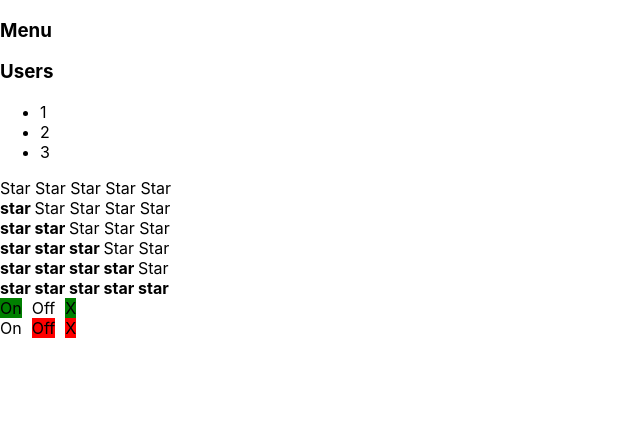
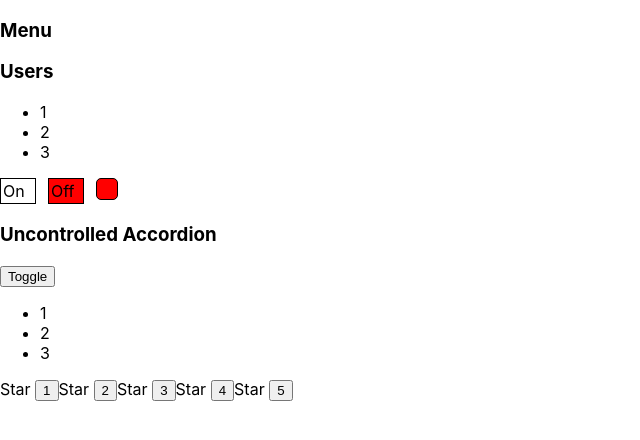
Before and after one commit to ivan-kevra/react-kkp, a React (Create React App) app: page / in a window 1280 px wide. Shown: the top 440 px of the page, without its empty margins (0-640 px from the left). Built offline with nearby package versions, Linux system fonts and the light colour scheme.

Commit message:
3rd lesson

```diff
--- a/src/App.tsx
+++ b/src/App.tsx
@@ -3,6 +3,8 @@ import './App.css';
 import {Rating} from "./Components/Rating/Rating";
 import {OnOff} from "./Components/OnOff/OnOff";
 import {Accordion} from "./Components/Accordion/Accordion";
+import {UncontrolledAccordion} from "./Components/UncontrolledAccordion/UncontrolledAccordion";
+import {UncontrolledRating} from "./Components/UncontrolledRating/UncontrolledRating";
 
 const App = () => {
     return (
@@ -10,18 +12,19 @@ const App = () => {
             {/*<PageTitle title={'This is APP Component'}/>*/}
             {/*<PageTitle title={'My friends'}/>*/}
             {/*Article 1*/}
-            {/*<Rating value={3}/>*/}
+            {/*<UncontrolledRating value={3}/>*/}
             <Accordion titleValue={'Menu'} collapsed={true}/>
             <Accordion titleValue={'Users'} collapsed={false}/>
             {/*Article 2*/}
-            <Rating value={0}/>
-            <Rating value={1}/>
-            <Rating value={2}/>
-            <Rating value={3}/>
-            <Rating value={4}/>
-            <Rating value={5}/>
-            <OnOff selected={true}/>
-            <OnOff selected={false}/>
+            {/*<UncontrolledRating value={0}/>*/}
+            {/*<UncontrolledRating value={1}/>*/}
+            {/*<UncontrolledRating value={2}/>*/}
+            {/*<UncontrolledRating value={3}/>*/}
+            {/*<UncontrolledRating value={4}/>*/}
+            {/*<UncontrolledRating value={5}/>*/}
+            <OnOff/>
+            <UncontrolledAccordion/>
+            <UncontrolledRating/>
         </div>
     );
 }
@@ -34,5 +37,4 @@ const PageTitle = (props: PageTitlePropsType) => {
     return <div>{props.title}</div>
 }
 
-
 export default App;
--- a/src/Components/OnOff/OnOff.module.css
+++ b/src/Components/OnOff/OnOff.module.css
@@ -1,10 +1,5 @@
 .body {
     display: flex;
     gap: 10px;
+
 }
-.on {
-    background-color: green
-}
-.off {
-    background-color: red;
-}
--- a/src/Components/OnOff/OnOff.tsx
+++ b/src/Components/OnOff/OnOff.tsx
@@ -1,25 +1,46 @@
-import React from 'react';
+import React, {useState} from 'react';
 import s from './OnOff.module.css'
 
-type OnOffPropsType = {
-    selected: boolean
-}
+type OnOffPropsType = {}
 
-export const OnOff = (props: OnOffPropsType) => {
-    if (props.selected === true) {
+export const OnOff: React.FC<OnOffPropsType> = (props) => {
+    let [on, setOn] = useState(false)
+    const onStyle = {
+        width: '30px',
+        height: '20px',
+        border: '1px solid black',
+        display: 'inline-block',
+        padding: '2px',
+        backgroundColor: on ? 'green' : 'white',
+    }
+    const offStyle = {
+        width: '30px',
+        height: '20px',
+        border: '1px solid black',
+        display: 'inline-block',
+        marginLeft: '2px',
+        padding: '2px',
+        backgroundColor: on ? 'white' : 'red',
+    }
+    const indicatorStyle = {
+        width: '10px',
+        height: '10px',
+        borderRadius: '5px',
+        border: '1px solid black',
+        display: 'inline-block',
+        marginLeft: '2px',
+        padding: '5px',
+        backgroundColor: on ? 'green' : 'red',
+    }
+    const onClickHandler = () => {
+        setOn(!on)
+    }
+    {
         return (
             <div className={s.body}>
-                <div className={s.on}>On</div>
-                <div>Off</div>
-                <div className={s.on}>X</div>
-            </div>
-        );
-    } else {
-        return (
-            <div className={s.body}>
-                <div>On</div>
-                <div className={s.off}>Off</div>
-                <div className={s.off}>X</div>
+                <div style={onStyle} onClick={onClickHandler}>On</div>
+                <div style={offStyle} onClick={onClickHandler}>Off</div>
+                <div style={indicatorStyle}></div>
             </div>
         );
     }
--- /dev/null
+++ b/src/Components/UncontrolledAccordion/UncontrolledAccordion.tsx
@@ -0,0 +1,36 @@
+import React, {useState} from "react";
+
+
+export const UncontrolledAccordion = () => {
+    const [collapsed, setCollapsed] = useState(false)
+    const onClickHandler = () => {
+        setCollapsed(!collapsed)
+    }
+    return (
+        <div>
+            <AccordionTitle title={'Uncontrolled Accordion'}/>
+            <button onClick={onClickHandler}>Toggle</button>
+            {!collapsed && <AccordionBody/>}
+        </div>
+    )
+    // }
+
+}
+
+type AccordionTitlePropsType = {
+    title: string
+}
+
+const AccordionTitle = (props: AccordionTitlePropsType) => {
+    return (<h3>{props.title}</h3>)
+}
+
+const AccordionBody = () => {
+    return (
+        <ul>
+            <li>1</li>
+            <li>2</li>
+            <li>3</li>
+        </ul>
+    )
+}
--- /dev/null
+++ b/src/Components/UncontrolledRating/UncontrolledRating.tsx
@@ -0,0 +1,28 @@
+import React, {useState} from "react";
+
+
+export const UncontrolledRating = () => {
+let [value, setValue] = useState(0)
+
+    return (
+        <div>
+            <Star selected={value > 0}/> <button onClick={(value)=>{setValue(1)}}>1</button>
+            <Star selected={value > 1}/> <button onClick={(value)=>{setValue(2)}}>2</button>
+            <Star selected={value > 2}/> <button onClick={(value)=>{setValue(3)}}>3</button>
+            <Star selected={value > 3}/> <button onClick={(value)=>{setValue(4)}}>4</button>
+            <Star selected={value > 4}/> <button onClick={(value)=>{setValue(5)}}>5</button>
+        </div>
+    )
+}
+
+type StarPropsType = {
+    selected: boolean
+}
+
+const Star = (props: StarPropsType) => {
+    if (props.selected === true) {
+        return <span><b>Star </b></span>
+    } else {
+        return <span>Star </span>
+    }
+}
```
